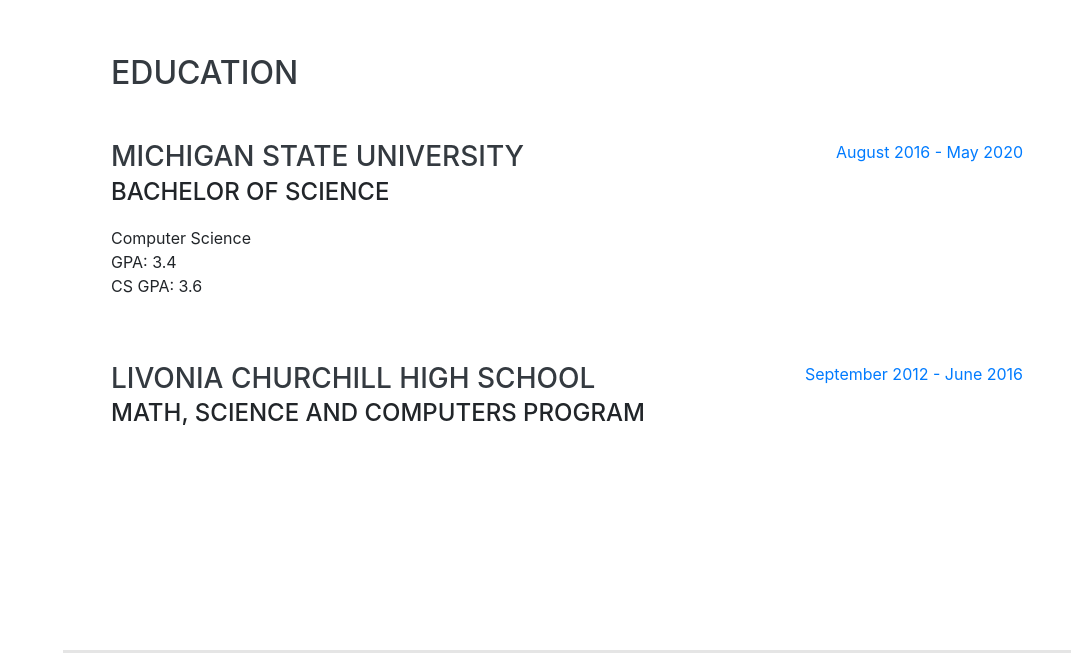
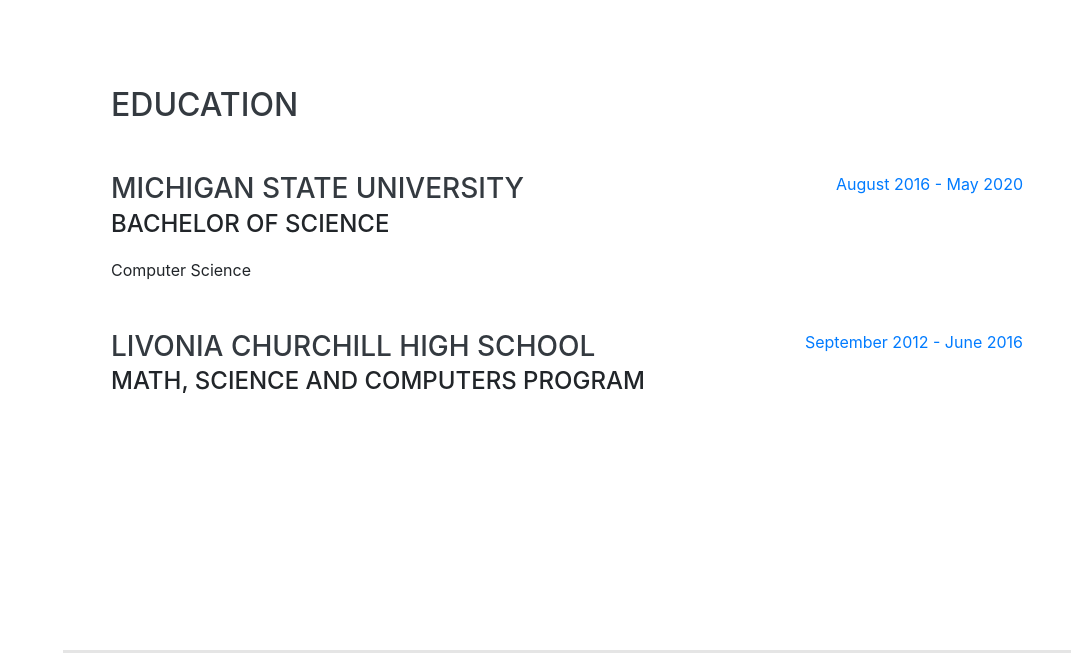
Before and after one commit to lauradan/lauradan.github.io, a website with bundled scripts: page index.html in a window 1280 px wide. Shown: the part 1842-2495 px from the top of the page, without its empty margins (209-1280 px from the left). Built offline with nearby package versions, Linux system fonts and the light colour scheme; a web font is replaced by a local one.

Commit message:
update index.html

```diff
--- a/index.html
+++ b/index.html
@@ -138,7 +138,6 @@
             <h3 class="mb-0">Michigan State University </h3>
             <div class="subheading mb-3">Bachelor of Science</div>
             <div>Computer Science</div>
-            <p>GPA: 3.4 <br> CS GPA: 3.6</p>
           </div>
           <div class="resume-date text-md-right">
             <span class="text-primary">August 2016 - May 2020</span>
```
